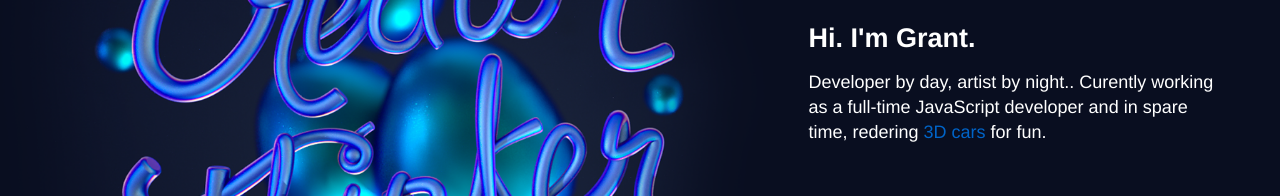
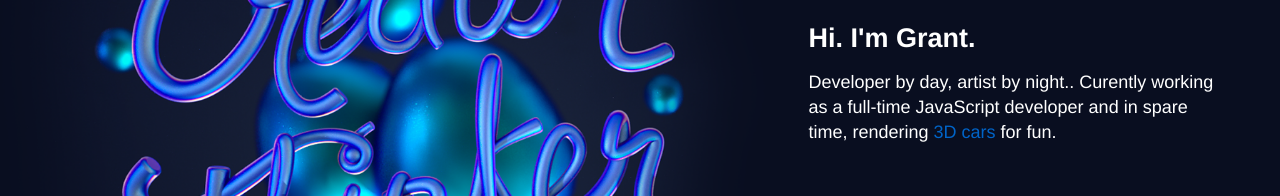
Before and after one commit to grantimbo/grntx, a Svelte app: page / in a window 1280 px wide. Shown: the part 302-498 px from the top of the page. Built offline with nearby package versions, Linux system fonts and the light colour scheme; a web font is replaced by a local one.

Commit message:
fix typo

```diff
--- a/src/pages/Home.svelte
+++ b/src/pages/Home.svelte
@@ -23,7 +23,7 @@
     <section>
         <article>
             <h2 in:fly={{y: 20, duration: 1000, delay:300}}>Hi. I'm Grant.</h2>
-            <p in:fly={{y: 20, duration: 1000, delay:500}}>Developer by day, artist by night.. Curently working as a full-time JavaScript developer and in spare time, redering <a href="https://youtube.com/grantimbo" target="_blank">3D cars </a> for fun.</p>
+            <p in:fly={{y: 20, duration: 1000, delay:500}}>Developer by day, artist by night.. Curently working as a full-time JavaScript developer and in spare time, rendering <a href="https://youtube.com/grantimbo" target="_blank">3D cars </a> for fun.</p>
         </article>
     </section>
 </section>
```
